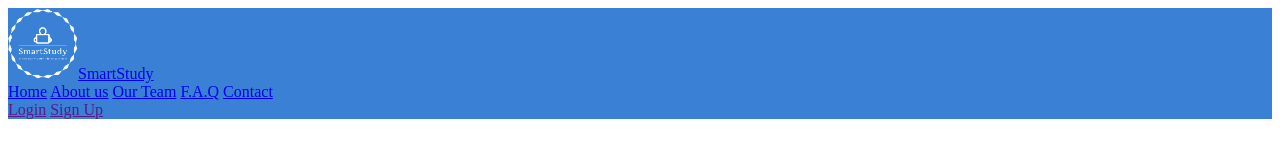
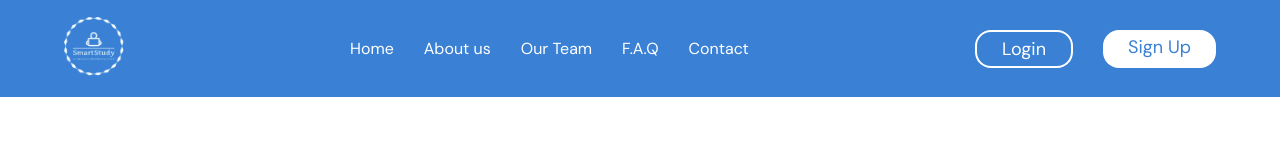
Before and after one commit to OdinEM/SmartStudyApp, a plain HTML site: page index.html in a window 1280 px wide. Drawn offline with Linux system fonts and the light colour scheme.

Commit message:
header styling

```diff
--- a/CSS/index.css
+++ b/CSS/index.css
@@ -1,10 +1,74 @@
 
 *{
+    margin: 0;
+    border: 0;
+    box-sizing: border-box;
+}
 
+body{
+    font-family: "DM Sans", sans-serif;
+    list-style: none;
 }
 
 /* Header */
 
 header{
     background-color: #3A80D4;
+    display: flex;
+    justify-content: space-between;
+    align-items: center;
+    text-decoration: none;
+    padding: 1rem;
+    padding-left: 4rem;
+    padding-right: 4rem;
 }
+
+.logo{
+    display: flex;
+    justify-content: center;
+}
+
+/* Menu */
+nav{
+    display: flex;
+}
+
+nav a{
+    margin-left: 30px;
+}
+
+nav a:hover{
+    color: #F0F41D;
+}
+
+a{
+    text-decoration: none;
+    color: white;
+}
+/* login buttons */
+.buttons{
+    display: flex;
+}
+
+.buttons a{
+    margin-left: 30px;
+}
+
+.login{
+    padding: 5px 25px;
+    border: 2px solid white;
+    border-radius: 1rem;
+    font-size: 18px;
+}
+
+.signup{
+    padding: 5px 25px;
+    background-color: white;
+    color: #3A80D4;
+    border-radius: 1rem;
+    font-size: 18px;
+}
+
+.signup:hover{
+    background-color: #F0F41D;
+}
--- a/index.html
+++ b/index.html
@@ -6,13 +6,17 @@
     <meta name="viewport" content="width=device-width, initial-scale=1.0">
     <title>SMART STUDY</title>
     <link rel="stylesheet" href="/SmartStudyApp/CSS/index.css">
+    <!-- DM sans font from google fonts -->
+    <link rel="preconnect" href="https://fonts.googleapis.com">
+<link rel="preconnect" href="https://fonts.gstatic.com" crossorigin>
+<link href="https://fonts.googleapis.com/css2?family=DM+Sans:ital,opsz,wght@0,9..40,100..1000;1,9..40,100..1000&display=swap" rel="stylesheet">
 </head>
 <body>
     <!-- Header -->
     <header>
         <!-- logo -->
         <div class="logo">
-            <a href="#"><img src="/SmartStudyApp/images/smartstudy-high-resolution-logo-removebg-preview.png" width="70px" alt="">SmartStudy</a>
+            <a href="#"><img src="/SmartStudyApp/images/logo.png" width="60px" height="60px" alt=""></a>
         </div>
 
         <!-- nav bar -->
@@ -26,9 +30,16 @@
 
         <!-- Sign up / Login -->
         <div class="buttons">
-            <a href="">Login</a>
-            <a href="">Sign Up</a>
+            <a href="" class="login">Login</a>
+            <a href="" class="signup">Sign Up</a>
         </div>
     </header>
+
+    <main>
+        <!-- Hero -->
+        <section>
+
+        </section>
+    </main>
 </body>
 </html>
```
Also changed, not shown: images/background-img.jpeg (added), images/logo.png (renamed from images/smartstudy-high-resolution-logo-removebg-preview.png).
